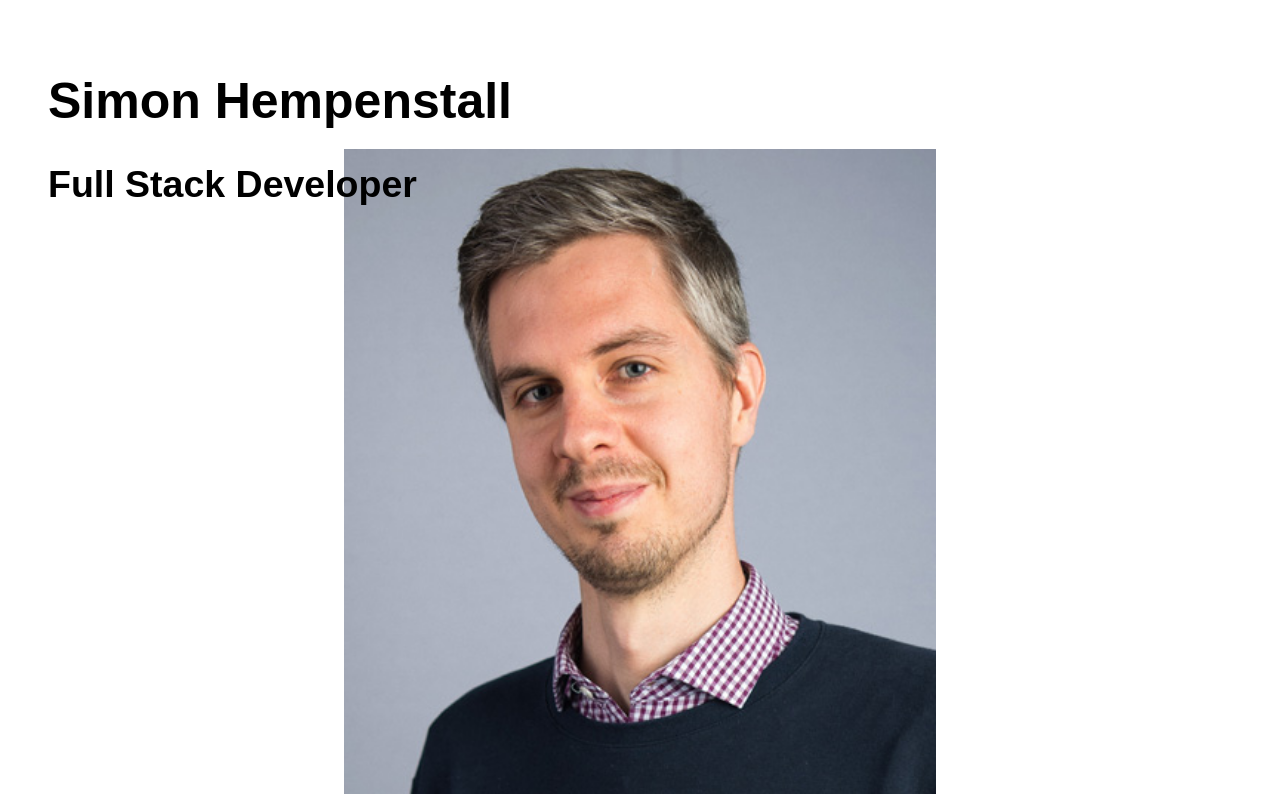
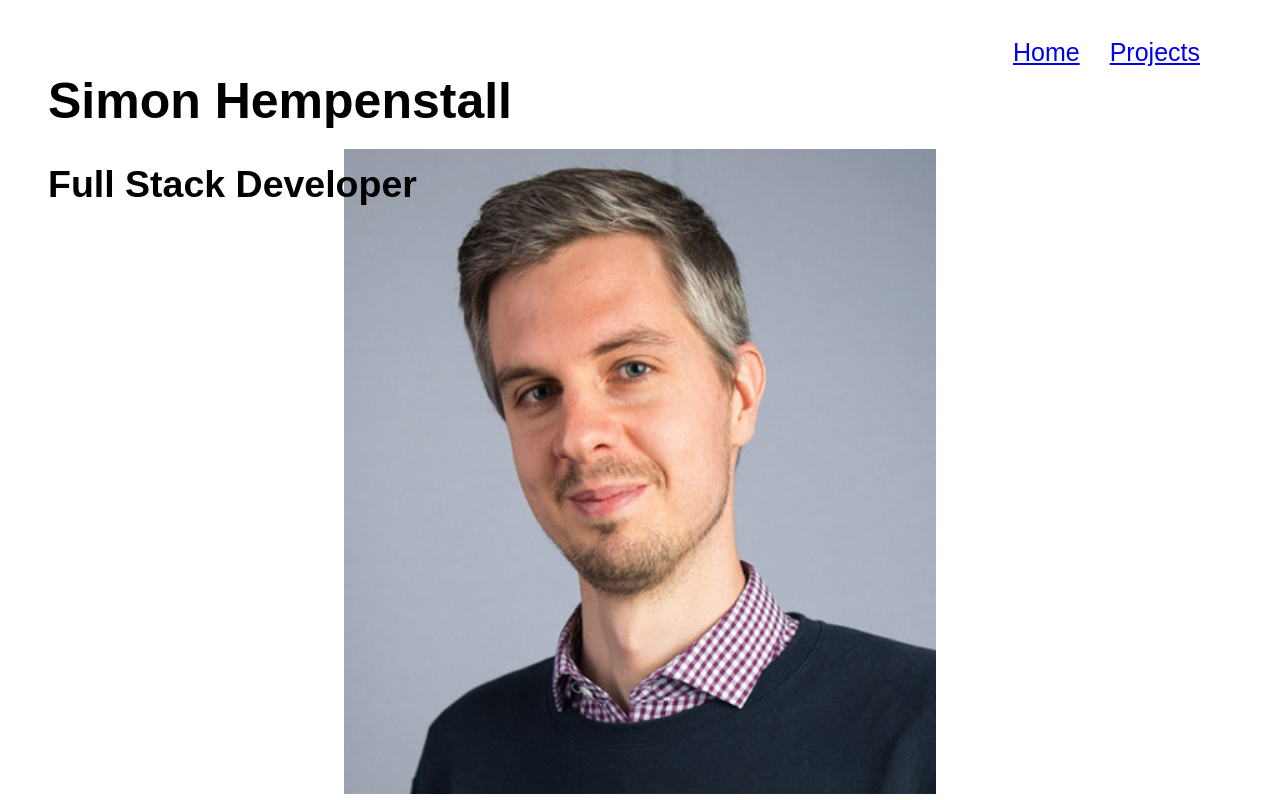
Before and after one commit to Hempy49/portfolio-site, a React app: page / in a window 1280 px wide. Shown: the top 800 px of the page. Built offline with nearby package versions, Linux system fonts and the light colour scheme; a web font is replaced by a local one.

Commit message:
Add nav bar

```diff
--- /dev/null
+++ b/src/components/NavigationBar/NavigationBar.js
@@ -0,0 +1,17 @@
+import React, { Component } from 'react';
+import { NavigationContainer, NavItem } from './NavigationBar.style'
+import { hashHistory } from 'react-router';
+import { Link } from 'react-router';
+
+class NavigationBar extends Component {
+    render () {
+      return (
+        <NavigationContainer>
+        <NavItem to='/'>Home</NavItem>
+        <NavItem to='/projects'>Projects</NavItem>
+         </NavigationContainer>
+      )
+    }
+  }
+
+  export default NavigationBar;
--- /dev/null
+++ b/src/components/NavigationBar/NavigationBar.style.js
@@ -0,0 +1,17 @@
+import styled from 'styled-components';
+import { Link } from 'react-router';
+
+export const NavigationContainer = styled.div`
+    position: fixed;
+    right: 0;
+    right: 2em;
+    top: 1.5em;
+`;
+
+export const NavItem = styled(Link)`
+    margin-right: 30px;
+    cursor: pointer;
+    &:hover {
+      color: blue;
+    }
+`;
--- a/src/containers/App/App.js
+++ b/src/containers/App/App.js
@@ -1,10 +1,12 @@
 import React, { Component } from 'react';
+import NavigationBar from '../../components/NavigationBar/NavigationBar';
 
 
 class App extends Component {
   render() {
     return (
     <div>
+      <NavigationBar/>
     { this.props.children }
     </div>
     );
--- a/src/theme/globalStyle.js
+++ b/src/theme/globalStyle.js
@@ -8,5 +8,4 @@ body {
   font-family: 'Aldrich', sans-serif;
   font-size: 25px;
 }
-
 `;
--- a/src/theme/grid.js
+++ b/src/theme/grid.js
@@ -1,4 +1,4 @@
-import styled from 'styled-components';
+import styled, { css } from 'styled-components';
 
 export const Container = styled.div`
   padding-left: 40px;
```
